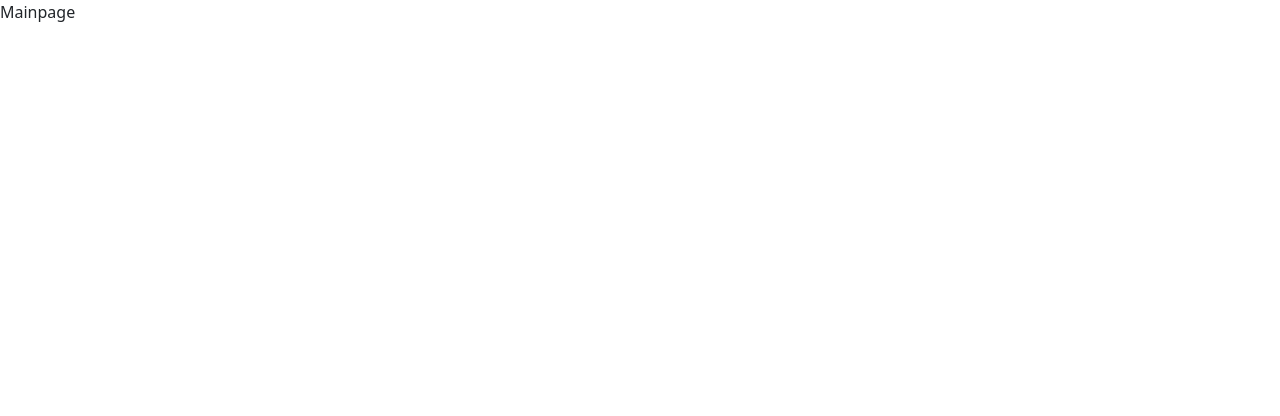
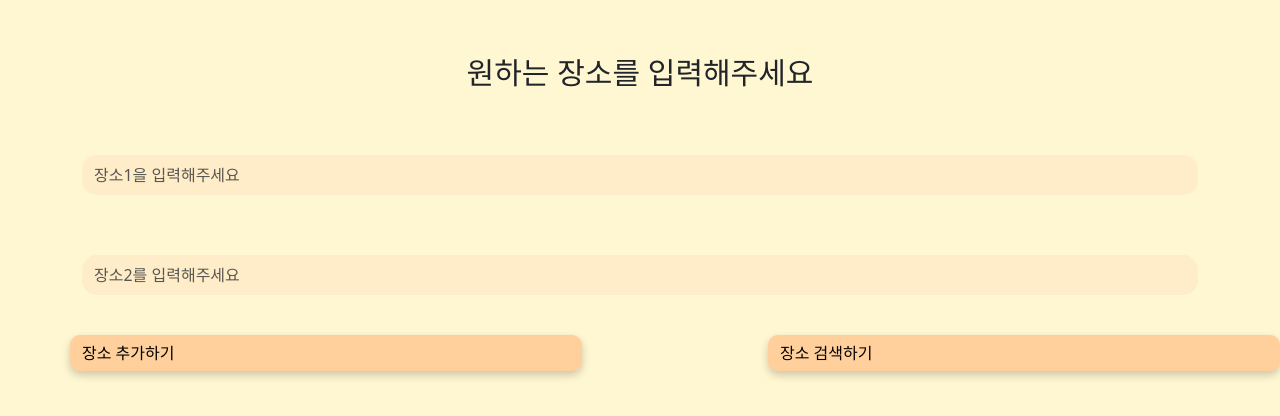
Before and after one commit to sunjaehi/Midpoint, a React (Create React App) app in the folder capstone/: page / in a window 1280 px wide. Shown: the top 416 px of the page. Built offline with nearby package versions, Linux system fonts and the light colour scheme.

Commit message:
feat : form 형식, 버튼 추가

```diff
--- a/capstone/src/page/Mainpage.jsx
+++ b/capstone/src/page/Mainpage.jsx
@@ -1,8 +1,59 @@
-import React from 'react';
+import React, { useState } from 'react';
+import styled from 'styled-components';
+import Button from 'react-bootstrap/Button';
+import Form from 'react-bootstrap/Form';
+import Row from 'react-bootstrap/Row';
+import Container from 'react-bootstrap/Container';
+import Col from 'react-bootstrap/Col';
+
+const Custombutton = styled(Button)`
+    border-radius : 10px;
+    border : none;
+    margin-top : 40px;
+    background-Color : #FFD09B;
+    display : flex;
+    position:absolute;
+    justify-content : space-between;
+    color:black;
+    box-shadow :0 4px 8px rgba(0,0,0,0.2);
+
+    &:hover {
+        background-color: #FFD060;
+        color :black;
+    }
+`;
 
 function MainPage() {
     return (
-        <div>Mainpage</div>
+        <div style={{background : '#FFF7D1', height:'100vh'}}>
+        <Container>
+            <Col>
+            <Row>
+                <div style={{textAlign : 'center', marginTop : '50px', fontSize : '30px', fontWeight:'lighter'}}>원하는 장소를 입력해주세요</div>
+                <Form>
+                    <Form.Group className='place-1' controlId='place01'>
+                        <Form.Control type='text' placeholder='장소1을 입력해주세요'
+                            style={{borderRadius : '15px', border : 'none', backgroundColor : '#FFECC8', marginTop : '60px', height : '40px'}}/>
+                    </Form.Group>
+                </Form>
+                <Form>
+                    <Form.Group className='place-2' controlId='place02'>
+                        <Form.Control type='text' placeholder='장소2를 입력해주세요'
+                            style={{borderRadius : '15px', border : 'none', backgroundColor : '#FFECC8', marginTop : '60px', height : '40px'}}/>
+                    </Form.Group>
+                </Form>
+            </Row>
+            <Row>
+                <Custombutton type='button' value="input" style={{width:'40%'}}>
+                    장소 추가하기
+                </Custombutton>
+                <Custombutton type='button' value="submit" style={{width:'40%', right:0}}>
+                    장소 검색하기
+                </Custombutton>
+            </Row>
+            </Col>
+        </Container>
+        </div>
     );
 }
 
```
